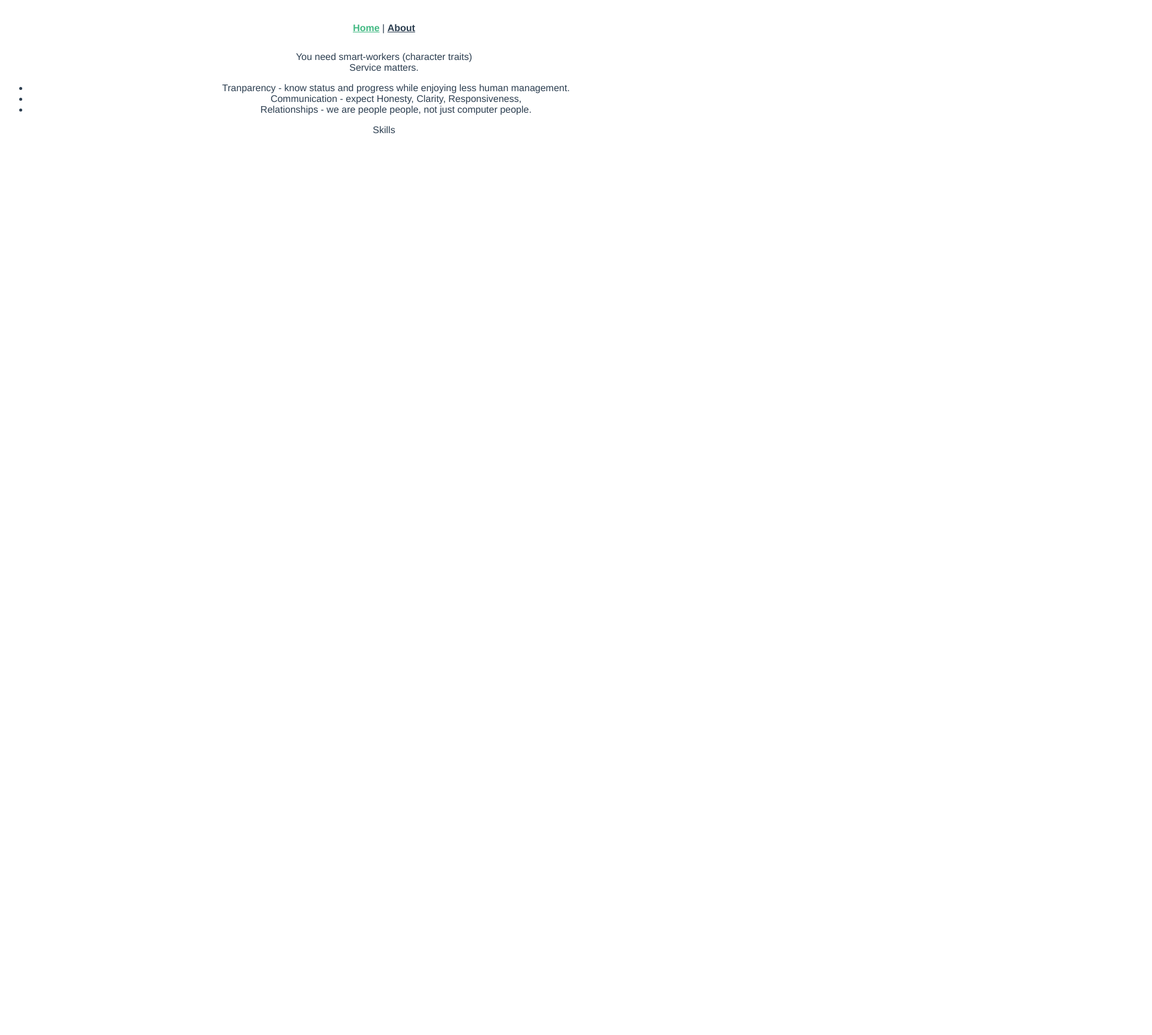
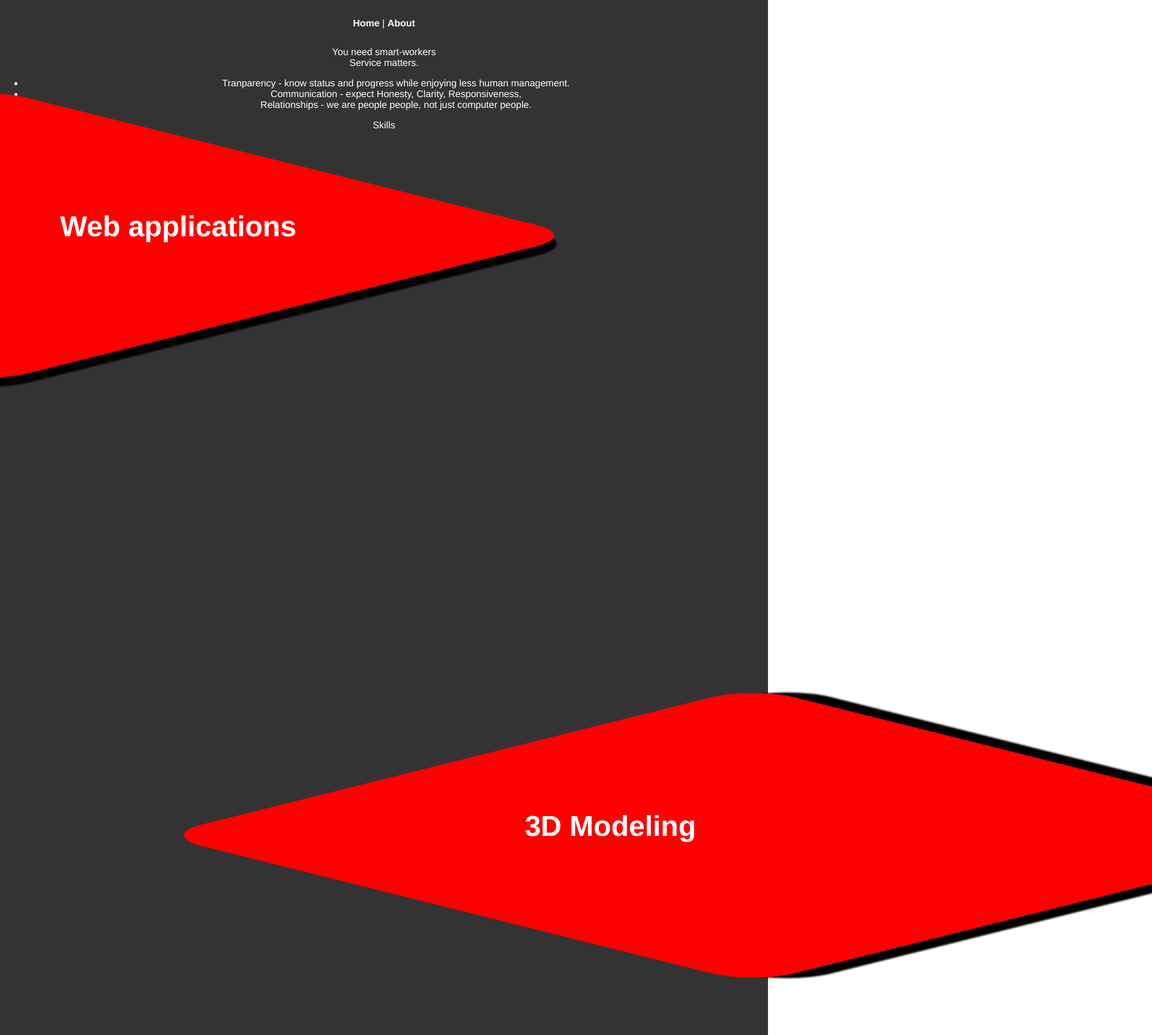
Before and after one commit to colbybhearn/the-codesmiths-site, a Vue app in the folder site/: page /#/ in a window 1280 px wide. Shown: the top 1726 px of the page at 60% size, 1920 px wide, since content can reach past the window. Before the commit the page ends 800 px from the top, so only its background shows below. Built offline with nearby package versions, Linux system fonts and the light colour scheme.

Commit message:
creating styled section partition arrows

```diff
--- a/site/src/App.vue
+++ b/site/src/App.vue
@@ -14,7 +14,13 @@
   -webkit-font-smoothing: antialiased;
   -moz-osx-font-smoothing: grayscale;
   text-align: center;
-  color: #2c3e50;
+  color: white;
+  background: rgb(51, 51, 51);
+
+  //overflow: hidden;
+}
+body{
+  margin:0px
 }
 
 nav {
@@ -22,10 +28,12 @@ nav {
 
   a {
     font-weight: bold;
-    color: #2c3e50;
+    color: white;
+    text-decoration: none;
 
     &.router-link-exact-active {
-      color: #42b983;
+      color: white;
+      text-decoration: none;
     }
   }
 }
--- /dev/null
+++ b/site/src/components/Section.vue
@@ -0,0 +1,91 @@
+<template>
+  <div class="section" :class="{left: isLeft, right:isRight}">
+    <div class="banner" >
+
+    </div>
+    <div class="content">
+        <slot>default</slot>
+      </div>
+
+  </div>
+</template>
+
+<script>
+export default {
+  name: 'ArrowSection',
+  props: ['direction'],
+  computed:{
+    isLeft(){
+      return this.direction == 'left';
+    },
+    isRight(){
+      return !this.isLeft
+    }
+  }
+}
+</script>
+
+<!-- Add "scoped" attribute to limit CSS to this component only -->
+<style scoped lang="scss">
+.section{
+  position: relative;
+  display: block;
+  height: 1000px;
+
+}
+
+.section.left{
+  left: 0vw;
+}
+
+.section.right{
+  left: 100vw;
+
+}
+
+
+.banner{
+  position:relative;
+  background: red;
+  width: 350px;
+  height: 350px;
+  box-shadow: 10px 10px 1px 1px black;
+  border-radius: 25px;
+}
+
+.left .banner{
+  left:-200px;
+}
+
+.right .banner {
+  left:-200px;
+}
+
+
+.section.left .banner{
+  transform: scale(4, 1) rotate(45deg);
+}
+
+.section.right .banner{
+  transform: scale(4, 1) rotate(-45deg);
+}
+
+.content{
+  font-size: 24px;
+  position: relative;
+}
+
+.section.left .content{
+  text-align: left;
+  left: 100px;
+  top: -250px;
+
+}
+
+.section.right .content{
+  text-align: right;
+
+  left: -1400px;
+  top: -250px;
+}
+</style>
--- a/site/src/views/HomeView.vue
+++ b/site/src/views/HomeView.vue
@@ -1,7 +1,7 @@
 <template>
   <div class="home">
 
-    You need {{need}} (character traits)
+    You need {{need}}
 
 
     <br />
@@ -15,13 +15,24 @@
 
   Skills
 
+  <Section :direction="'left'">
+    <H1>Web applications</H1>
+  </Section>
+
+  <Section :direction="'right'">
+    <H1>3D Modeling</H1>
+  </Section>
+
+  <Section :direction="'left'">
+    <H1>Drone Videography</H1>
+  </Section>
 
   </div>
 </template>
 
 <script>
 // @ is an alias to /src
-
+import Section from '@/components/Section.vue';
 export default {
   name: 'HomeView',
   computed:{
@@ -63,6 +74,7 @@ export default {
     }
   },
   components: {
+    Section
   }
 }
 </script>
```
Also changed, not shown: 2 other files (tests, documents, lock files or other folders).
